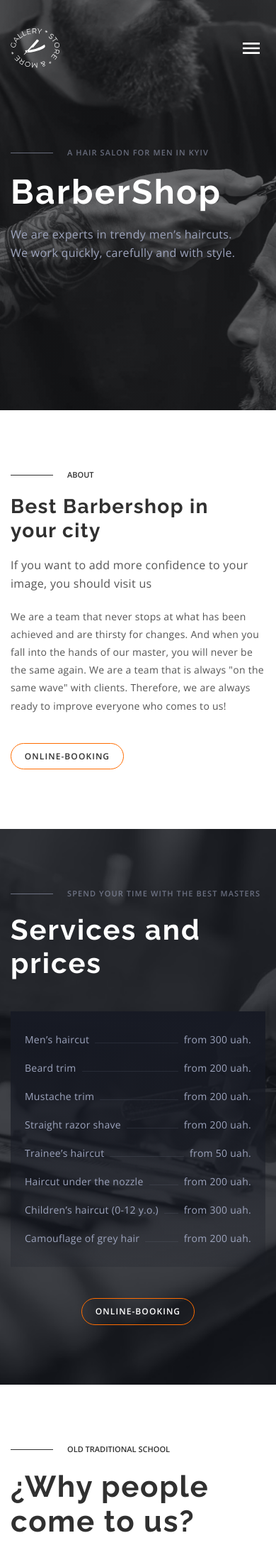
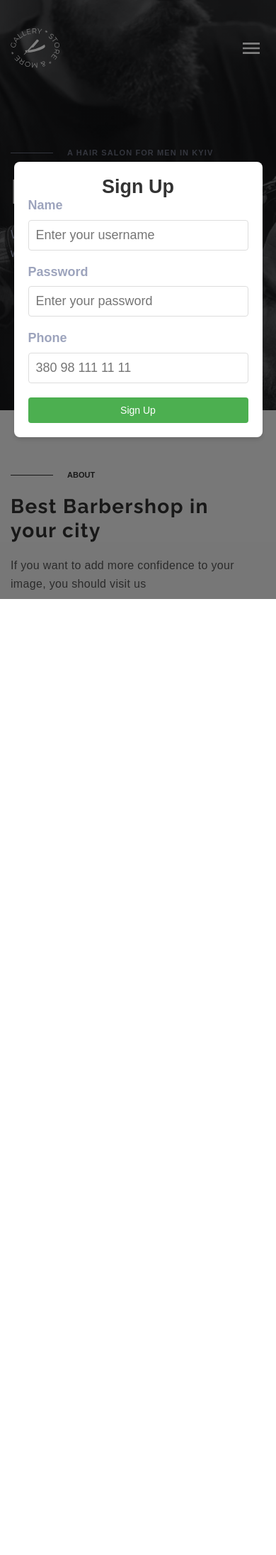
Before and after one commit to Ivan-Andrusyshyn/node-ejs, a Node server app: page / in a window 390 px wide. Shown: the top 2191 px of the page at 71% size. After the commit the page ends 844 px from the top, so only its background shows below. Run offline with Node 20, Linux system fonts and the light colour scheme.

Commit message:
add sign up

```diff
--- a/app.js
+++ b/app.js
@@ -8,6 +8,7 @@ const dotenv = require('dotenv')
 
 const emailRoutes = require('./routes/email')
 const mainPageRoutes = require('./routes/main-page')
+const signUp = require('./routes/sign-up')
 dotenv.config()
 
 const app = express()
@@ -46,7 +47,7 @@ app.use(
 
 app.get('/', mainPageRoutes)
 app.use('/email', emailRoutes)
-
+app.use('/sign-up', signUp)
 app.listen(3000, () => {
  console.log('Start server on port', 3000)
 })
--- /dev/null
+++ b/public/css/sign-up.css
@@ -0,0 +1,130 @@
+* {
+ margin: 0;
+ padding: 0;
+ box-sizing: border-box;
+ font-family: Arial, sans-serif;
+}
+
+body {
+ height: 100vh;
+ background-color: #f0f0f0;
+}
+
+.signup_backdrop {
+ position: fixed;
+ top: 0;
+ left: 0;
+ width: 100%;
+ height: 100%;
+ background-color: rgba(0, 0, 0, 0.5);
+ display: flex;
+ justify-content: center;
+ align-items: center;
+ z-index: 999;
+}
+
+.signup {
+ background-color: white;
+ border-radius: 8px;
+ padding: 30px;
+ width: 400px;
+ box-shadow: 0 4px 6px rgba(0, 0, 0, 0.1);
+}
+
+.signup_form_wrapper {
+ display: flex;
+ flex-direction: column;
+ align-items: center;
+}
+
+h2 {
+ margin-bottom: 20px;
+ color: #333;
+}
+
+form {
+ width: 100%;
+}
+
+.input_group {
+ width: 100%;
+ margin-bottom: 20px;
+}
+
+.input_group label {
+ display: block;
+ margin-bottom: 5px;
+ font-weight: bold;
+}
+
+.input_group input {
+ width: 100%;
+ padding: 10px;
+ margin-top: 5px;
+ border: 1px solid #ddd;
+ border-radius: 4px;
+}
+
+button {
+ width: 100%;
+ padding: 10px;
+ background-color: #4caf50;
+ color: white;
+ border: none;
+ border-radius: 4px;
+ font-size: 16px;
+ cursor: pointer;
+}
+
+button:hover {
+ background-color: #45a049;
+}
+.auth_user {
+ max-width: 400px;
+ margin: 2rem auto;
+ padding: 1.5rem;
+ border-radius: 8px;
+ background-color: #f4f4f4;
+ box-shadow: 0 4px 6px rgba(0, 0, 0, 0.1);
+ font-family: Arial, sans-serif;
+}
+
+.auth_user h3 {
+ margin-bottom: 1rem;
+ font-size: 1.5rem;
+ color: #333;
+ text-align: center;
+}
+
+.auth_user p {
+ font-size: 1rem;
+ margin: 0.5rem 0;
+ color: #555;
+}
+
+.auth_user span {
+ font-weight: bold;
+ color: #000;
+}
+
+.auth_user p + p {
+ border-top: 1px solid #ddd;
+ padding-top: 0.5rem;
+}
+
+@media (max-width: 600px) {
+ .signup {
+  width: 90%;
+  padding: 20px;
+ }
+
+ button {
+  font-size: 14px;
+ }
+}
+.signup_hide {
+ display: none;
+}
+.signup_show {
+ display: block;
+}
--- a/public/js/form.js
+++ /dev/null
@@ -1,15 +0,0 @@
-import { formRefs } from './refs.js'
-import { onCloseModal } from './modal.js'
-
-formRefs.forEach(function (form) {
- form.addEventListener('submit', onSubmitForm)
-})
-
-function onSubmitForm(e) {
- // const formData = new FormData(e.currentTarget);
- // console.log(formData);
- // e.preventDefault();
- // onCloseModal();
- // e.target.reset();
- // alert("Send Sucсessful");
-}
--- a/public/js/refs.js
+++ b/public/js/refs.js
@@ -1,32 +1,61 @@
-const bodyRef = document.body;
+const bodyRef = document.body
 
 const modalRefs = {
-  openModalBtn: document.querySelectorAll(".js-open-modal"),
-  closeModalBtn: document.querySelector('[data-action="close-modal"]'),
-  backdrop: document.querySelector(".js-backdrop"),
-};
+ openModalBtn: document.querySelectorAll(
+  '.js-open-modal'
+ ),
+ closeModalBtn: document.querySelector(
+  '[data-action="close-modal"]'
+ ),
+ backdrop: document.querySelector('.js-backdrop'),
+}
+const signUpRef = {
+ closeModalBtn: document.querySelector(
+  '[data-action="close-modal"]'
+ ),
+ backdrop: document.querySelector(
+  '.signup_backdrop'
+ ),
+}
+const menuRefs = {
+ menuNavLink: document.querySelectorAll(
+  '.js-menu-nav-link'
+ ),
+ openMenuBtn: document.querySelector(
+  '.js-open-menu'
+ ),
+ closeMenuBtn: document.querySelector(
+  '.js-close-menu'
+ ),
+ menuBackdrop: document.querySelector(
+  '.js-menu-backdrop'
+ ),
+}
+const signForm = document.querySelector(
+ '.sign-up_form'
+)
+const formRefs =
+ document.querySelectorAll('.js-form')
 
-const menuRefs = {
-  menuNavLink: document.querySelectorAll(".js-menu-nav-link"),
-  openMenuBtn: document.querySelector(".js-open-menu"),
-  closeMenuBtn: document.querySelector(".js-close-menu"),
-  menuBackdrop: document.querySelector(".js-menu-backdrop"),
-};
+const fixBlocks =
+ document.querySelectorAll('.fix-block')
 
-const formRefs = document.querySelectorAll(".js-form");
+const anchors = document.querySelectorAll(
+ "a[href*='#']"
+)
 
-const fixBlocks = document.querySelectorAll(".fix-block");
-
-const anchors = document.querySelectorAll("a[href*='#']");
-
-const scrollBtn = document.querySelector(".btn-scroll-top");
+const scrollBtn = document.querySelector(
+ '.btn-scroll-top'
+)
 
 export {
  bodyRef,
+ signForm,
  modalRefs,
  menuRefs,
  formRefs,
  fixBlocks,
+ signUpRef,
  anchors,
  scrollBtn,
-};
+}
--- /dev/null
+++ b/public/js/sign-up.js
@@ -0,0 +1,76 @@
+import { signForm, signUpRef } from './refs.js'
+
+signForm.addEventListener('submit', onSubmitForm)
+
+let isAuth = false
+
+const signUp = async (formObject) =>
+ await fetch('/sign-up', {
+  method: 'POST',
+  headers: {
+   'Content-Type': 'application/json',
+  },
+  body: JSON.stringify(formObject),
+ })
+
+const showModal = async () => {
+ signUpRef.backdrop.classList.remove(
+  'signup_hide'
+ )
+ await fetch('/', {
+  method: 'GET',
+ })
+}
+const hideModal = async () => {
+ signUpRef.backdrop.classList.add('signup_hide')
+ await fetch('/', {
+  method: 'GET',
+ })
+}
+window.addEventListener(
+ 'DOMContentLoaded',
+ async (e) => {
+  const userStr = localStorage.getItem('user')
+  if (!!userStr) {
+   const userData = JSON.parse(userStr)
+   await signUp(userData)
+   isAuth = true
+   await hideModal()
+  } else {
+   isAuth = false
+   showModal()
+  }
+ }
+)
+
+async function onSubmitForm(e) {
+ e.preventDefault()
+
+ const formData = new FormData(e.currentTarget)
+ const formObject = Object.fromEntries(
+  formData.entries()
+ )
+
+ localStorage.setItem(
+  'user',
+  JSON.stringify(formObject)
+ )
+ try {
+  const response = await signUp(formObject)
+
+  if (!response.ok) {
+   throw new Error(
+    'Ошибка при отправке данных на сервер'
+   )
+  }
+
+  await hideModal()
+ } catch (error) {
+  console.error('Ошибка:', error)
+  alert(
+   'Произошла ошибка при регистрации. Попробуйте снова!'
+  )
+ }
+
+ e.target.reset()
+}
--- a/views/pages/main.ejs
+++ b/views/pages/main.ejs
@@ -27,7 +27,10 @@
    href="https://fonts.googleapis.com/css2?family=Open+Sans:wght@400;600;700&family=Raleway:wght@700&display=swap"
    rel="stylesheet"
   />
-
+  <link
+   rel="stylesheet"
+   href="../css/sign-up.css"
+  />
   <title>Barbershop</title>
   <link
    rel="stylesheet"
@@ -40,24 +43,27 @@
   />
  </head>
  <body>
-  <%- include('../partials/header'); %>
+  <%- include('../partials/auth'); %> <%-
+  include('../partials/header'); %>
   <main>
-   <%- include('../partials/hero'); %> <%-
+   <%- include('../partials/sections/hero'); %>
+   <%-
    include('../partials/notification/success-email'
-   ); %> <%-include('../partials/about'); %>
-   <%-include('../partials/price'); %>
-   <%-include('../partials/benefits');%>
-   <%-include('../partials/barbers');%>
-   <%-include('../partials/portfolio');%>
+   ); %> <%-include('../partials/sections/about');
+   %> <%-include('../partials/sections/price'); %>
+   <%-include('../partials/sections/benefits');%>
+   <%-include('../partials/sections/barbers');%>
+   <%-include('../partials/sections/portfolio');%>
    <div class="general-block">
-    <%- include('../partials/booking');%> <%-
-    include('../partials/contacts');%>
+    <%- include('../partials/sections/booking');%>
+    <%-
+    include('../partials/sections/contacts');%>
    </div>
   </main>
   <%- include('../partials/footer');%> <%-
   include('../partials/mob-menu');%> <%-
-  include('../partials/modal');%>
-
+  include('../partials/modal');%> <%-
+  include('../partials/sign-up'); %>
   <script
    src="/js/menu.js"
    type="module"
@@ -67,7 +73,7 @@
    type="module"
   ></script>
   <script
-   src="/js/form.js"
+   src="/js/sign-up.js"
    type="module"
   ></script>
   <script
--- /dev/null
+++ b/views/partials/auth.ejs
@@ -0,0 +1,10 @@
+<% if (user) { %>
+
+<div class="auth_user">
+ <h3>User</h3>
+ <p>
+  Name:
+  <span id="user-name"><%= user.name %></span>
+ </p>
+</div>
+<% } %>
--- a/views/partials/barbers.ejs
+++ b/views/partials/sections/barbers.ejs
@@ -6,8 +6,8 @@
   <h2 class="title barbers-title">Our barbers</h2>
   <ul class="barbers-list">
    <% barbers.forEach(barber => { %> <%-
-   include('./barber/barber', {barber}); %> <% });
-   %>
+   include('../barber/barber', {barber}); %> <%
+   }); %>
   </ul>
  </div>
 </section>
--- a/views/partials/portfolio.ejs
+++ b/views/partials/sections/portfolio.ejs
@@ -8,7 +8,7 @@
   <h2 class="hidden">Portfolio</h2>
   <ul class="portfolio-list">
    <% portfolio.forEach( (pct) => { %> <%-
-   include('./portfolio/picture',{ pct} ); %> <%
+   include('../portfolio/picture',{ pct} ); %> <%
    }); %>
   </ul>
  </div>
--- /dev/null
+++ b/views/partials/sign-up.ejs
@@ -0,0 +1,43 @@
+<div class="signup_backdrop">
+ <section class="signup">
+  <div class="signup_form_wrapper">
+   <h2>Sign Up</h2>
+   <form action="#" class="sign-up_form">
+    <div class="input_group">
+     <label for="username">Name</label>
+     <input
+      type="text"
+      id="username"
+      name="username"
+      placeholder="Enter your username"
+      required
+     />
+    </div>
+
+    <div class="input_group">
+     <label for="password">Password</label>
+     <input
+      type="password"
+      id="password"
+      name="password"
+      placeholder="Enter your password"
+      required
+     />
+    </div>
+    <div class="input_group">
+     <label for="phone">Phone</label>
+     <input
+      minlength="12"
+      maxlength="12"
+      pattern="[0-9]*"
+      type="tel"
+      name="phone"
+      placeholder="380 98 111 11 11"
+      required
+     />
+    </div>
+    <button type="submit">Sign Up</button>
+   </form>
+  </div>
+ </section>
+</div>
```
Also changed, not shown: routes/sign-up.js (added, +18 -0 lines), views/partials/sections/about.ejs (renamed from views/partials/about.ejs), views/partials/sections/benefits.ejs (renamed from views/partials/benefits.ejs), views/partials/sections/booking.ejs (renamed from views/partials/booking.ejs), views/partials/sections/contacts.ejs (renamed from views/partials/contacts.ejs), views/partials/sections/hero.ejs (renamed from views/partials/hero.ejs), views/partials/sections/price.ejs (renamed from views/partials/price.ejs), 1 other file. Lines whose indentation alone changed are shown as unchanged.
